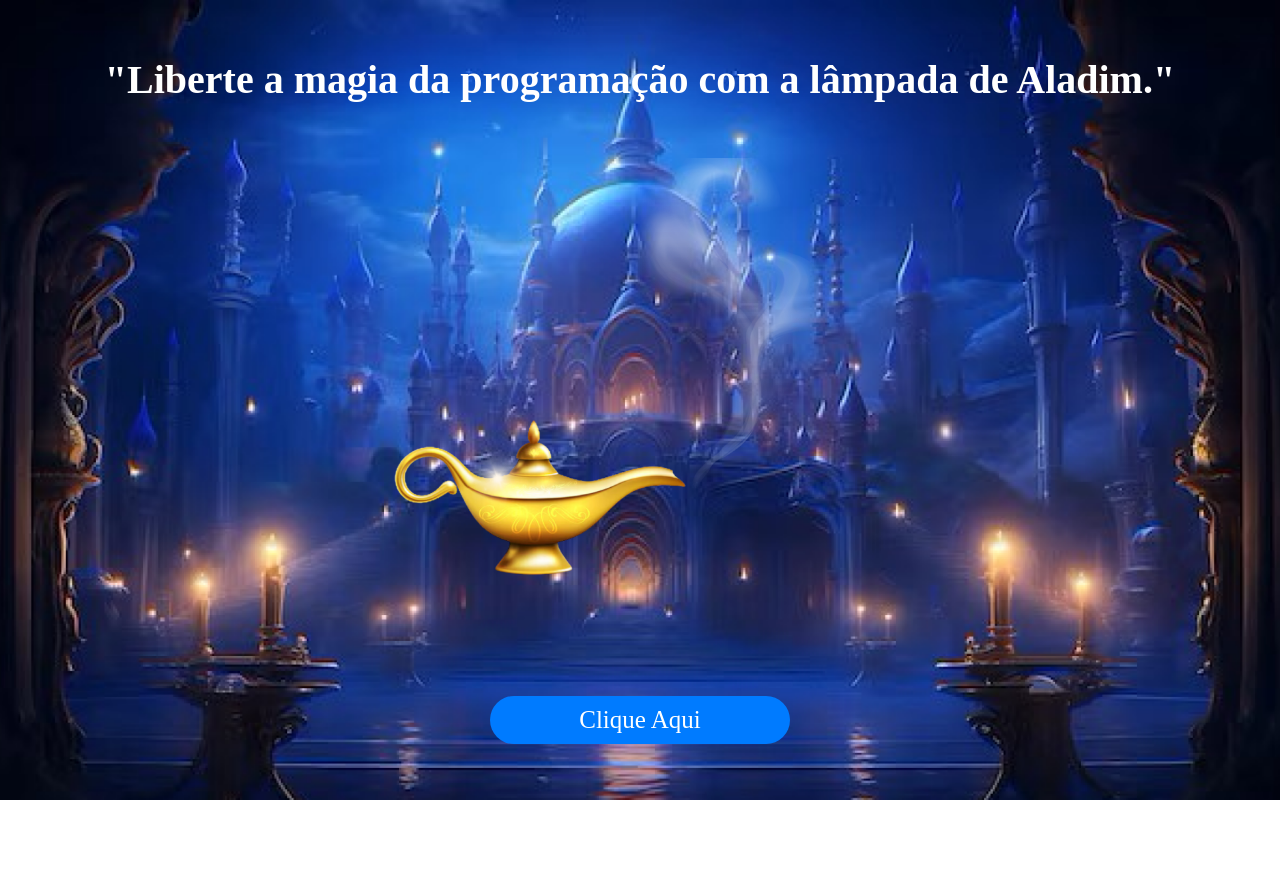
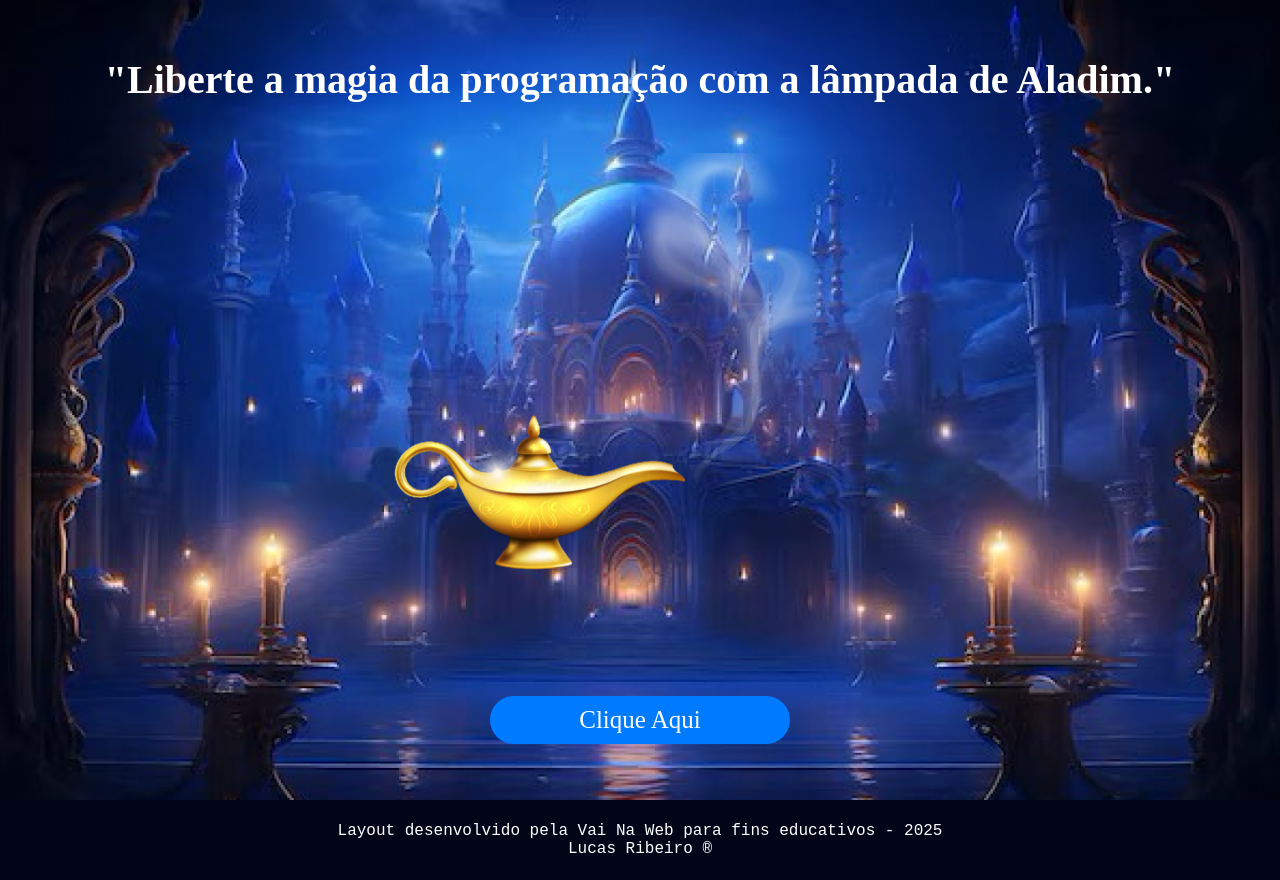
Before and after one commit to lucasribeiro27/Projeto-Aladdin, a React (Vite) app: page / in a window 1280 px wide. Before the commit the page ends 800 px from the top, so only its background shows below. Built offline with nearby package versions, Linux system fonts and the light colour scheme; a web font is replaced by a local one.

Commit message:
Adicionando footer/ imagem flutuante

```diff
--- a/src/App.jsx
+++ b/src/App.jsx
@@ -1,23 +1,13 @@
-import { useState } from 'react'
-import Lampada from './assets/lampada.png'
-import Genio from './assets/genio.png'
-import './Style.scss'
+import Footer from './components/Footer.jsx'
+import Main from './components/Main.jsx'
 
-export default function App() {
-  const [aladdin, setAladdin] = useState(Lampada);
+export default function App(){
+  return(
 
-  // const genioDaLampada = () => {
-  //   setAladdin(Genio);
-  // };
-  const genioDaLampada = () => {
-    setAladdin((prevState) => prevState === Lampada ? Genio : Lampada);  // Alterna entre as imagens
-  };
+    <>
+    <Main/>
+    <Footer/>
+    </>
 
-  return (
-    <main>
-      <h1>&quot;Liberte a magia da programação com a lâmpada de Aladim.&quot;</h1>
-      <img src={aladdin} alt="Imagem lâmpada mágica" />
-      <button onClick={genioDaLampada}>Clique Aqui</button>
-    </main>
-  );
+  )
 }
--- a/src/Style.scss
+++ b/src/Style.scss
@@ -35,3 +35,34 @@ button {
   border-radius: 30px;
   font-size: 25px;
 }
+@keyframes subirDescer {
+  0% {
+    transform: translateY(0);
+  }
+  50% {
+    transform: translateY(-10px);
+  }
+  100% {
+    transform: translateY(0);
+  }
+}
+
+img {
+  animation: subirDescer 2s ease-in-out infinite;
+}
+footer{
+  height: 80px;
+  display: flex;
+  align-items: center;
+  justify-content: center;
+  background-color: #020518;
+  section{
+    display: flex;
+    flex-direction: column;
+    justify-content: space-evenly;
+    align-items: center;
+    p{
+      font-family: 'Courier New', Courier, monospace;
+    }
+  }
+}
--- /dev/null
+++ b/src/components/Footer.jsx
@@ -0,0 +1,12 @@
+import '../../src/Style.scss'
+
+export default function footer(){
+    return(
+        <footer>
+              <section>
+              <p>Layout desenvolvido pela Vai Na Web para fins educativos - 2025</p>
+              <p>Lucas Ribeiro &reg;</p>
+              </section>
+        </footer>
+    )
+}
--- /dev/null
+++ b/src/components/Main.jsx
@@ -0,0 +1,24 @@
+import { useState } from 'react'
+import Lampada from '../assets/lampada.png'
+import Genio from '../assets/genio.png'
+import '../../src/Style.scss'
+
+export default function Main() {
+  const [aladdin, setAladdin] = useState(Lampada);
+
+  // const genioDaLampada = () => {
+  //   setAladdin(Genio);
+  // };
+  const genioDaLampada = () => {
+    setAladdin((prevState) => prevState === Lampada ? Genio : Lampada);  // Alterna entre as imagens
+  };
+
+  return (
+    <main>
+      <h1>&quot;Liberte a magia da programação com a lâmpada de Aladim.&quot;</h1>
+      <img src={aladdin} alt="Imagem lâmpada mágica" />
+      <button onClick={genioDaLampada}>Clique Aqui</button>
+    </main>
+
+  );
+}
```
